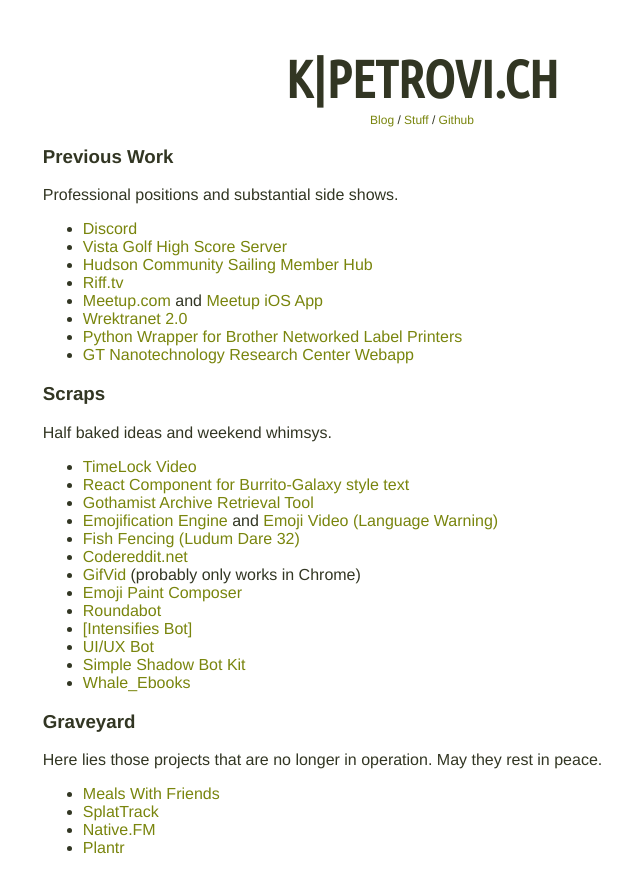
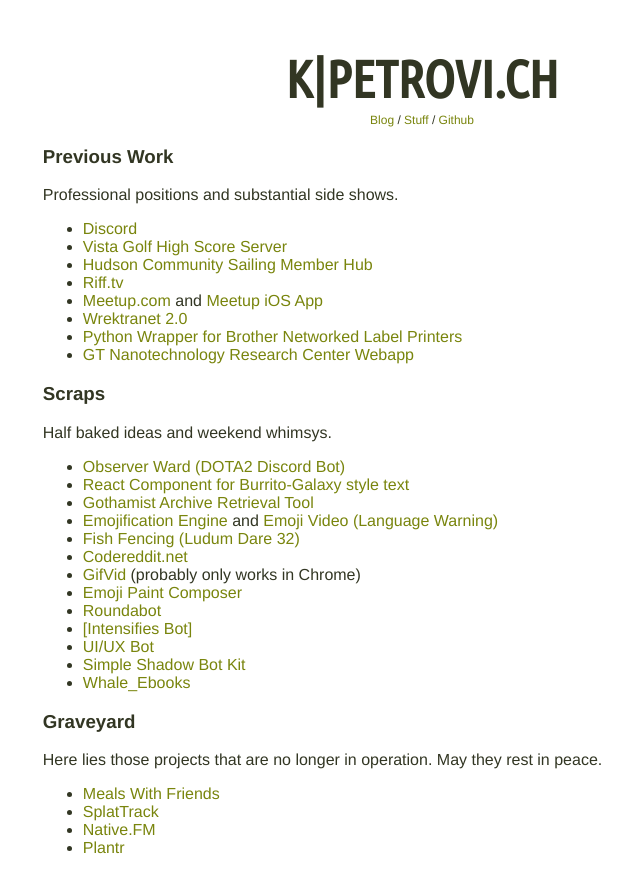
Before and after one commit to fozzle/fozzle.github.io, a Jekyll site: the page built from stuff.html, in a window 1280 px wide. Shown: the top 893 px of the page, without its empty margins (218-858 px from the left). Built offline with Jekyll 4.4.1, drawn with Linux system fonts in a browser that asks for light colours.

Commit message:
Update stuff.html

```diff
--- a/stuff.html
+++ b/stuff.html
@@ -18,7 +18,7 @@ title: Kyle Petrovich - Stuff
 <h3>Scraps</h3>
   <p>Half baked ideas and weekend whimsys.</p>
   <ul>
-    <li><a href="https://timelock.video">TimeLock Video</a></li>
+    <li><a href="https://observerward.solutions">Observer Ward (DOTA2 Discord Bot)</a></li>
     <li><a href="https://kpetrovi.ch/react-burrito-type-example/">React Component for Burrito-Galaxy style text</a></li>
     <li><a href="https://kpetrovi.ch/e-clips/">Gothamist Archive Retrieval Tool</a></li>
     <li><a href="https://kpetrovi.ch/emojification-engine/">Emojification Engine</a> and <a href="https://vimeo.com/91852321">Emoji Video (Language Warning)</a></li>
```
